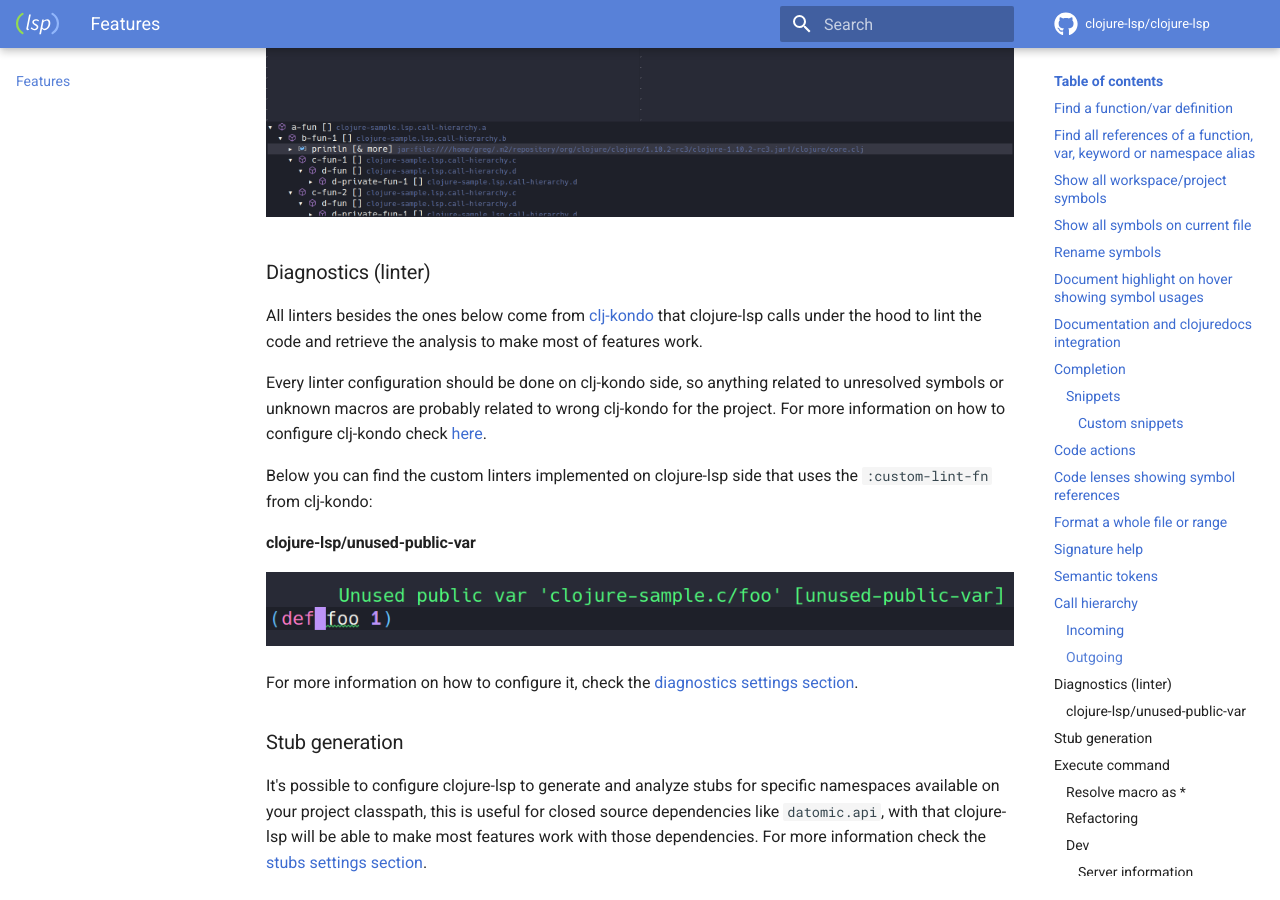
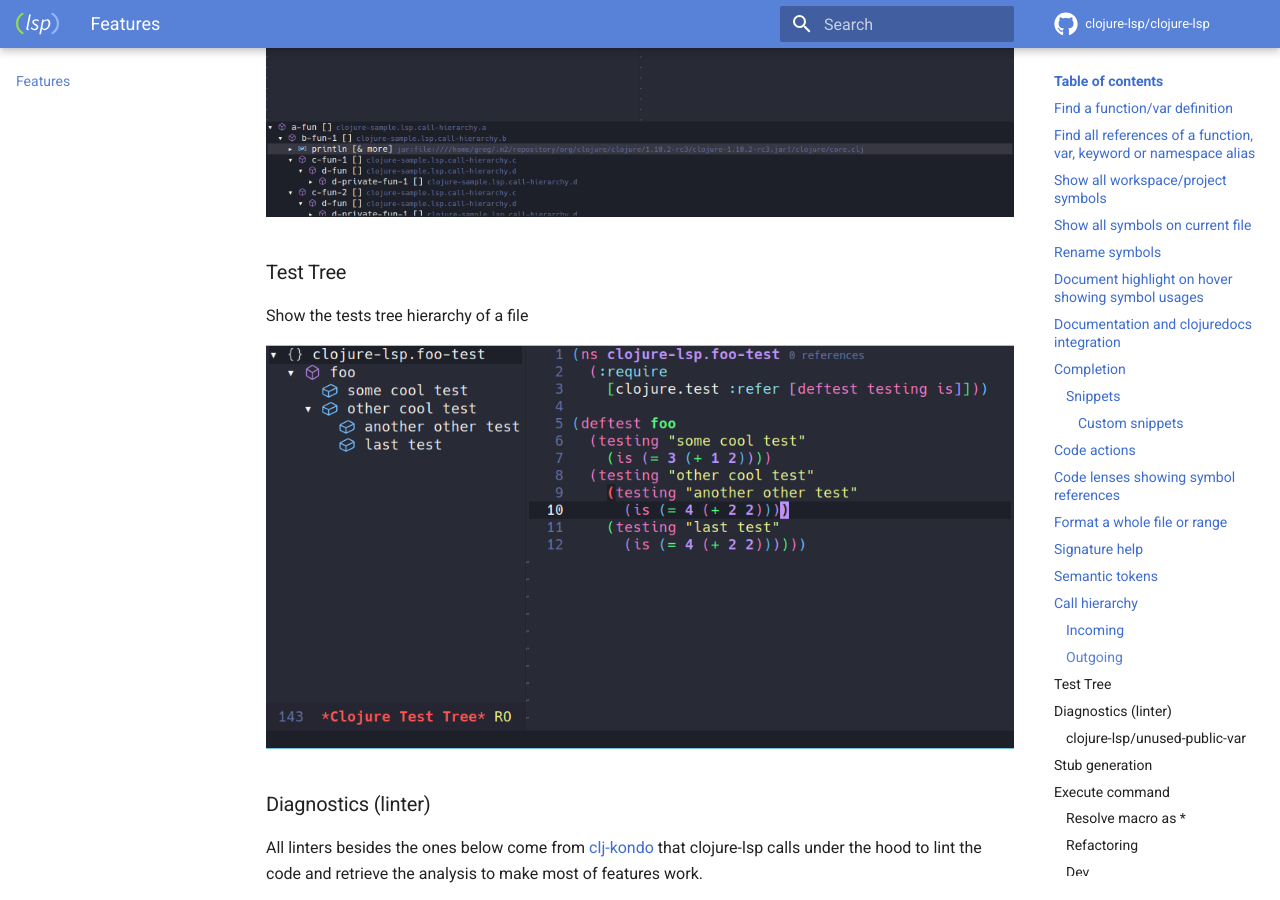
Before and after one commit to clojure-lsp/clojure-lsp, an MkDocs documentation site: the page built from docs/features.md, in a window 1280 px wide and 900 px high, scrolled down 12127 px. Built offline with MkDocs 1.6.1 and Material for MkDocs 9.7.7, drawn with Linux system fonts in a browser that asks for light colours; comment, search, counter and statistics services are not loaded.

Commit message:
[docs] Add feature Test tree

```diff
--- a/docs/features.md
+++ b/docs/features.md
@@ -214,6 +214,12 @@ Show functions that the current one call, recursively
 
 ![](images/features/call-hierarchy-outgoing.png)
 
+### Test Tree
+
+Show the tests tree hierarchy of a file
+
+![](images/features/test-tree.png)
+
 ### Diagnostics (linter)
 
 All linters besides the ones below come from [clj-kondo](https://github.com/clj-kondo/clj-kondo) that clojure-lsp calls under the hood to lint the code and retrieve the analysis to
```
Also changed, not shown: docs/images/features/test-tree.png (added).
